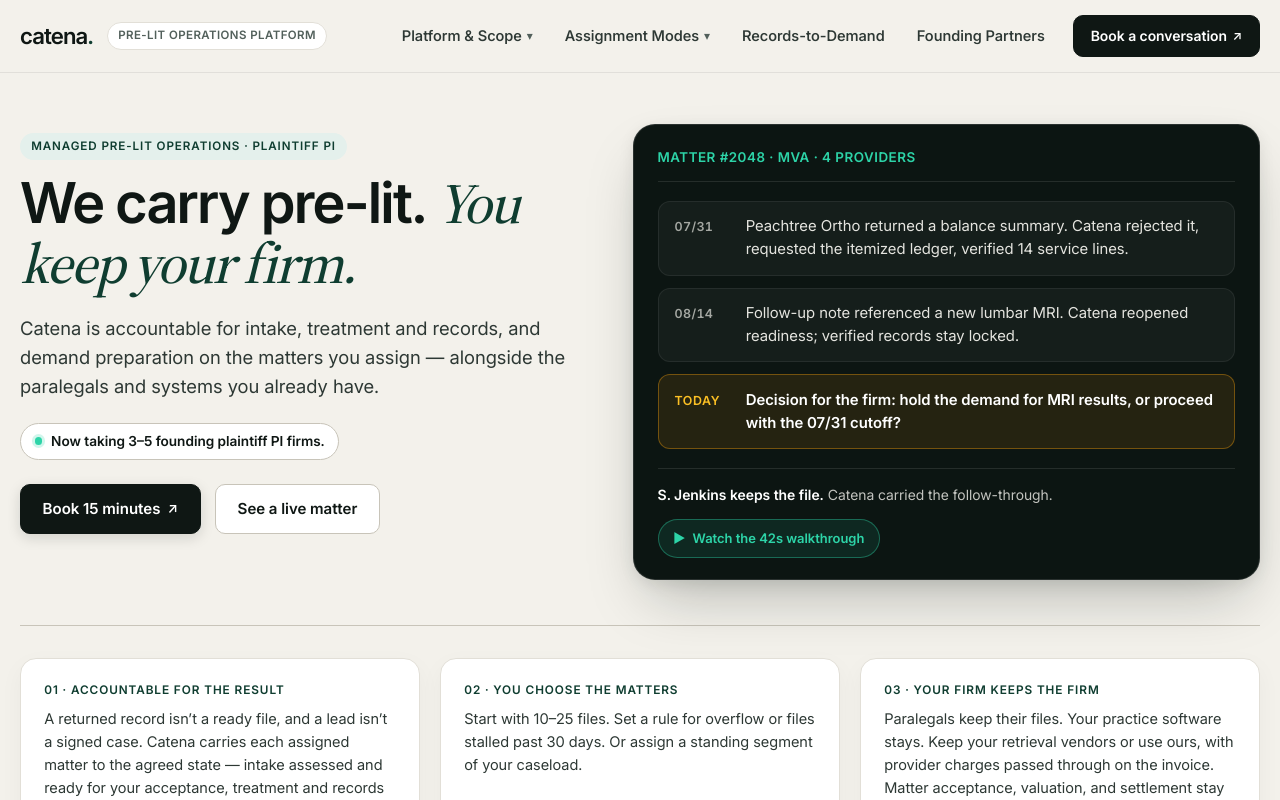
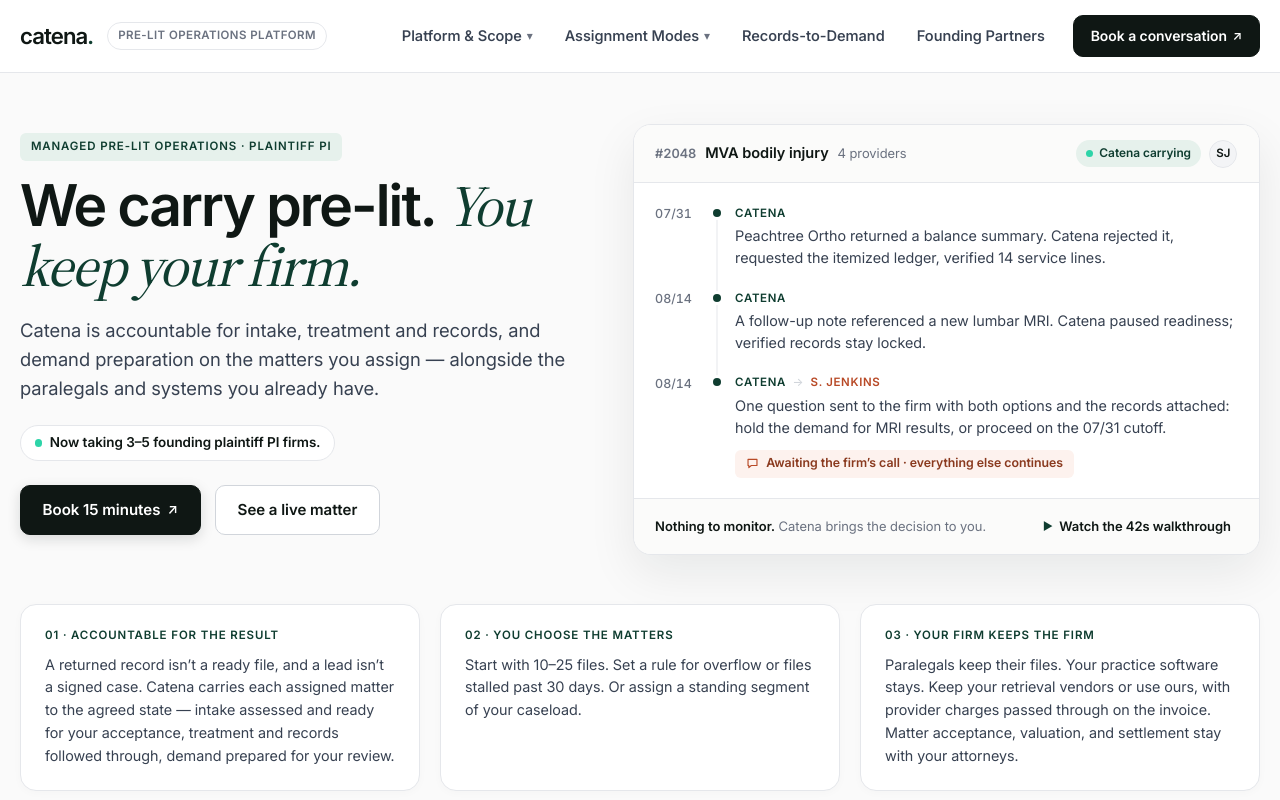
Before and after one commit to PrimeElixir/catena-landing, a Next.js app: page / in a window 1280 px wide. Shown: the top 800 px of the page. Built offline with nearby package versions, Linux system fonts and the light colour scheme.

Commit message:
Update palette to cool near-white (#fafafa), remove amber, and redesign Hero Matter #2048 card as a light timeline UI

```diff
--- a/src/app/globals.css
+++ b/src/app/globals.css
@@ -16,33 +16,33 @@
 
 :root {
   color-scheme: light;
-  /* Warm Sand & Crisp White Surface System (Apollo / Harvey / Finch inspired) */
-  --bg: #f3f1eb;
+  /* Crisp Near-White & Forest Green Surface System */
+  --bg: #fafafa;
   --surface: #ffffff;
-  --surface-subtle: #f8f7f3;
-  --surface-tinted: #eef3f0;
+  --surface-subtle: #fbfbfa;
+  --surface-tinted: #f4f8f6;
   --obsidian: #0c1512;
   --obsidian-card: #12201b;
   --obsidian-elevated: #182a23;
 
   --ink: #0f1714;
-  --ink-secondary: #2d3834;
-  --muted: #52605b;
-
-  --line: #e2dfd7;
-  --line-strong: #c8c4b9;
+  --ink-secondary: #374151;
+  --muted: #6b7280;
+
+  --line: #e5e7eb;
+  --line-strong: #d1d5db;
 
   --accent: #0f3d30;
   --accent-hover: #0a2920;
-  --accent-soft: #e4f0ec;
+  --accent-soft: #e6f1ec;
   --emerald-bright: #2dd4a8;
   --copper: #b84a27;
   --copper-soft: #fdf2ee;
-  --amber: #f59e0b;
+  --copper-ink: #8a3a1f;
 
   --font-sans:
     "Catena Sans", ui-sans-serif, -apple-system, BlinkMacSystemFont, "Segoe UI",
-     sans-serif;
+    sans-serif;
   --font-serif: "Catena Serif", Georgia, Cambria, "Times New Roman", serif;
   --wrap: 1320px;
   --ease-out: cubic-bezier(0.16, 1, 0.3, 1);
@@ -162,8 +162,8 @@
   position: sticky;
   top: 0;
   z-index: 90;
-  border-bottom: 1px solid rgba(15, 23, 20, 0.08);
-  background: rgba(243, 241, 235, 0.9);
+  border-bottom: 1px solid var(--line);
+  background: rgba(255, 255, 255, 0.92);
   backdrop-filter: blur(14px);
 }
 
@@ -465,12 +465,12 @@
   display: inline-flex;
   align-items: center;
   gap: 0.45rem;
-  margin: 0 0 0.85rem;
-  padding: 0.28rem 0.7rem;
-  border-radius: 999px;
+  margin: 0 0 0.95rem;
+  padding: 0.3rem 0.68rem;
+  border-radius: 6px;
   background: var(--accent-soft);
   color: var(--accent);
-  font-size: 0.73rem;
+  font-size: 0.72rem;
   font-weight: 700;
   letter-spacing: 0.08em;
   text-transform: uppercase;
@@ -487,15 +487,15 @@
 }
 
 h1 {
-  font-size: clamp(2.45rem, 4.4vw, 3.85rem);
-  font-weight: 650;
-  line-height: 1.05;
+  font-size: clamp(2.55rem, 4.5vw, 3.95rem);
+  font-weight: 700;
+  line-height: 1.04;
 }
 
 h1 em {
   font-family: var(--font-serif);
   font-style: italic;
-  font-weight: 500;
+  font-weight: 450;
   color: var(--accent);
 }
 
@@ -521,14 +521,14 @@
 
 .surface-card {
   background: var(--surface);
-  border: 1px solid rgba(15, 23, 20, 0.08);
+  border: 1px solid var(--line);
   border-radius: 24px;
   padding: clamp(2rem, 4.5vw, 3.75rem);
-  box-shadow: 0 4px 20px rgba(12, 21, 18, 0.03);
+  box-shadow: 0 4px 20px rgba(15, 23, 20, 0.03);
 }
 
 .surface-card-tinted {
-  background: linear-gradient(180deg, #ffffff 0%, #f6faf8 100%);
+  background: linear-gradient(180deg, #ffffff 0%, #f7faf9 100%);
 }
 
 .section-header-compact {
@@ -679,36 +679,34 @@
   margin-top: 1.4rem;
   display: inline-flex;
   align-items: center;
-  gap: 0.55rem;
-  padding: 0.42rem 0.85rem;
+  gap: 0.5rem;
+  padding: 0.4rem 0.85rem;
   border-radius: 999px;
   background: var(--surface);
-  border: 1px solid var(--line-strong);
-  font-size: 0.86rem;
+  border: 1px solid var(--line);
+  font-size: 0.85rem;
   font-weight: 600;
   color: var(--ink);
 }
 
 .hero-pillar-strip {
-  margin-top: clamp(2rem, 3.5vw, 3rem);
+  margin-top: clamp(2.25rem, 3.8vw, 3.25rem);
   display: grid;
   grid-template-columns: repeat(3, minmax(0, 1fr));
   gap: 1.25rem;
-  padding-top: clamp(1.5rem, 2.5vw, 2.25rem);
-  border-top: 1px solid var(--line-strong);
 }
 
 .hero-pillar-col {
-  padding: 1.35rem 1.45rem;
+  padding: 1.4rem 1.5rem;
   border-radius: 16px;
   background: var(--surface);
   border: 1px solid var(--line);
-  box-shadow: 0 8px 24px rgba(12, 21, 18, 0.04);
+  box-shadow: 0 2px 10px rgba(15, 23, 20, 0.025);
 }
 
 .hero-pillar-kicker {
   display: block;
-  font-size: 0.74rem;
+  font-size: 0.72rem;
   font-weight: 700;
   text-transform: uppercase;
   letter-spacing: 0.08em;
@@ -718,7 +716,7 @@
 
 .hero-pillar-col p {
   margin: 0;
-  font-size: 0.92rem;
+  font-size: 0.91rem;
   line-height: 1.56;
   color: var(--ink-secondary);
 }
@@ -812,7 +810,7 @@
   border-radius: 14px;
   background: var(--surface);
   border: 1px solid var(--line);
-  box-shadow: 0 12px 28px rgba(12, 21, 18, 0.06);
+  box-shadow: 0 12px 28px rgba(15, 23, 20, 0.06);
   animation: fadeSlideDown 0.22s var(--ease-out);
 }
 
@@ -833,7 +831,7 @@
 }
 
 /* ==========================================================================
-   HERO INTERACTIVE STAGE (LIVE MATTER VIEW + 42s WALKTHROUGH VIDEO)
+   HERO INTERACTIVE STAGE (LIGHT TIMELINE MATTER CARD + 42s WALKTHROUGH VIDEO)
    ========================================================================== */
 
 .control-plane {
@@ -848,77 +846,207 @@
 }
 
 .hero-story-card {
-  padding: 1.35rem 1.5rem;
+  background: var(--surface);
+  border: 1px solid var(--line);
+  border-radius: 18px;
+  overflow: hidden;
+  color: var(--ink);
+  box-shadow: 0 18px 48px rgba(15, 23, 20, 0.08);
 }
 
 .matter-story-window {
   display: flex;
   flex-direction: column;
-  gap: 1.15rem;
 }
 
 .matter-story-header {
   display: flex;
+  flex-wrap: wrap;
   align-items: center;
   justify-content: space-between;
-  padding-bottom: 0.85rem;
-  border-bottom: 1px solid rgba(255, 255, 255, 0.1);
-}
-
-.matter-story-title {
-  font-size: 0.84rem;
+  gap: 0.75rem;
+  padding: 0.9rem 1.35rem;
+  background: var(--surface-subtle);
+  border-bottom: 1px solid var(--line);
+}
+
+.matter-story-meta {
+  display: flex;
+  align-items: baseline;
+  flex-wrap: wrap;
+  gap: 0.55rem;
+}
+
+.matter-story-id {
+  font-size: 0.8rem;
+  font-weight: 600;
+  font-variant-numeric: tabular-nums;
+  color: var(--muted);
+}
+
+.matter-story-name {
+  font-size: 0.92rem;
+  font-weight: 650;
+  color: var(--ink);
+}
+
+.matter-story-providers {
+  font-size: 0.82rem;
+  color: var(--muted);
+}
+
+.matter-story-badges {
+  display: inline-flex;
+  align-items: center;
+  gap: 0.5rem;
+}
+
+.matter-status-chip {
+  display: inline-flex;
+  align-items: center;
+  gap: 0.38rem;
+  padding: 0.26rem 0.65rem;
+  border-radius: 999px;
+  background: var(--accent-soft);
+  color: var(--accent);
+  font-size: 0.75rem;
+  font-weight: 600;
+}
+
+.matter-status-dot {
+  width: 0.42rem;
+  height: 0.42rem;
+  border-radius: 999px;
+  background: var(--emerald-bright);
+}
+
+.matter-owner-avatar {
+  display: inline-flex;
+  width: 1.75rem;
+  height: 1.75rem;
+  align-items: center;
+  justify-content: center;
+  border-radius: 999px;
+  background: #f3f4f6;
+  border: 1px solid var(--line);
+  color: var(--ink);
+  font-size: 0.72rem;
   font-weight: 700;
-  letter-spacing: 0.04em;
-  text-transform: uppercase;
-  color: var(--emerald-bright);
+  letter-spacing: 0.02em;
 }
 
 .matter-story-events {
   display: flex;
   flex-direction: column;
-  gap: 0.75rem;
+  padding: 1.35rem 1.35rem 1.25rem;
+  background: var(--surface);
 }
 
 .matter-story-row {
   display: grid;
-  grid-template-columns: 3.6rem 1fr;
-  gap: 0.85rem;
-  align-items: baseline;
-  padding: 0.85rem 1rem;
-  border-radius: 12px;
-  background: rgba(255, 255, 255, 0.04);
-  border: 1px solid rgba(255, 255, 255, 0.07);
-}
-
-.matter-story-row-decision {
-  background: rgba(245, 158, 11, 0.11);
-  border-color: rgba(245, 158, 11, 0.38);
+  grid-template-columns: 2.75rem 1.25rem 1fr;
+  gap: 0.5rem;
+  align-items: stretch;
 }
 
 .matter-story-date {
   font-size: 0.78rem;
+  font-weight: 500;
+  font-variant-numeric: tabular-nums;
+  color: var(--muted);
+  line-height: 1.4;
+  padding-top: 0.05rem;
+}
+
+.matter-story-rail {
+  position: relative;
+  display: flex;
+  justify-content: center;
+}
+
+.matter-story-rail::before {
+  content: "";
+  position: absolute;
+  top: 0.45rem;
+  bottom: -0.45rem;
+  left: 50%;
+  width: 1px;
+  background: var(--line);
+  transform: translateX(-50%);
+}
+
+.matter-story-row-last .matter-story-rail::before {
+  display: none;
+}
+
+.matter-story-dot {
+  position: relative;
+  z-index: 1;
+  width: 0.5rem;
+  height: 0.5rem;
+  margin-top: 0.25rem;
+  border-radius: 999px;
+  background: var(--accent);
+  box-shadow: 0 0 0 3px var(--surface);
+}
+
+.matter-story-body {
+  padding-bottom: 1.25rem;
+}
+
+.matter-story-row-last .matter-story-body {
+  padding-bottom: 0;
+}
+
+.matter-actor-line {
+  display: flex;
+  align-items: center;
+  gap: 0.4rem;
+  font-size: 0.72rem;
   font-weight: 700;
-  font-variant-numeric: tabular-nums;
-  letter-spacing: 0.03em;
-  color: rgba(246, 245, 240, 0.64);
-}
-
-.matter-story-date-today {
-  color: #fbbf24;
+  letter-spacing: 0.06em;
   text-transform: uppercase;
-  letter-spacing: 0.05em;
+  line-height: 1.4;
+  margin-bottom: 0.25rem;
+}
+
+.matter-actor-catena {
+  color: var(--accent);
+}
+
+.matter-actor-arrow {
+  color: var(--line-strong);
+  font-weight: 500;
+}
+
+.matter-actor-firm {
+  color: var(--copper);
 }
 
 .matter-story-text {
   margin: 0;
-  font-size: 0.94rem;
-  line-height: 1.52;
-  color: rgba(246, 245, 240, 0.92);
-}
-
-.matter-story-decision-text {
-  color: #ffffff;
-  font-weight: 600;
+  font-size: 0.91rem;
+  line-height: 1.54;
+  color: var(--ink-secondary);
+}
+
+.matter-awaiting-tag {
+  margin-top: 0.65rem;
+  display: inline-flex;
+  align-items: center;
+  gap: 0.45rem;
+  padding: 0.34rem 0.68rem;
+  border-radius: 6px;
+  background: var(--copper-soft);
+  color: var(--copper-ink);
+  font-size: 0.78rem;
+  font-weight: 600;
+  line-height: 1.35;
+}
+
+.matter-awaiting-icon {
+  color: var(--copper);
+  flex-shrink: 0;
 }
 
 .matter-story-footer {
@@ -927,43 +1055,47 @@
   align-items: center;
   justify-content: space-between;
   gap: 0.85rem;
-  padding-top: 0.95rem;
-  border-top: 1px solid rgba(255, 255, 255, 0.1);
+  padding: 0.85rem 1.35rem;
+  background: var(--surface-subtle);
+  border-top: 1px solid var(--line);
 }
 
 .matter-story-attribution {
   margin: 0;
-  font-size: 0.88rem;
-  color: rgba(246, 245, 240, 0.78);
+  font-size: 0.82rem;
+  color: var(--muted);
 }
 
 .matter-story-attribution strong {
-  color: #ffffff;
+  color: var(--ink);
   font-weight: 650;
 }
 
 .matter-walkthrough-btn {
   display: inline-flex;
   align-items: center;
-  gap: 0.45rem;
-  padding: 0.5rem 0.9rem;
-  border-radius: 999px;
-  border: 1px solid rgba(45, 212, 168, 0.38);
-  background: rgba(45, 212, 168, 0.1);
-  color: var(--emerald-bright);
+  gap: 0.4rem;
+  padding: 0.25rem 0.4rem;
+  border: none;
+  border-radius: 6px;
+  background: transparent;
+  color: var(--ink);
   font-size: 0.82rem;
-  font-weight: 650;
+  font-weight: 600;
   cursor: pointer;
   transition:
-    background 0.18s ease,
-    border-color 0.18s ease,
-    color 0.18s ease;
+    color 0.16s ease,
+    background 0.16s ease;
 }
 
 .matter-walkthrough-btn:hover {
-  background: var(--emerald-bright);
-  border-color: var(--emerald-bright);
-  color: var(--obsidian);
+  color: var(--accent);
+  background: var(--accent-soft);
+}
+
+.matter-play-icon {
+  font-size: 0.68rem;
+  color: var(--accent);
 }
 
 .cp-stage-switcher {
@@ -1009,11 +1141,11 @@
 }
 
 .cp-live-indicator {
-  width: 0.48rem;
-  height: 0.48rem;
+  width: 0.45rem;
+  height: 0.45rem;
   border-radius: 999px;
   background: var(--emerald-bright);
-  box-shadow: 0 0 0 3px rgba(45, 212, 168, 0.22);
+  flex-shrink: 0;
 }
 
 .cp-tabs {
@@ -1052,6 +1184,12 @@
   border: 1px solid rgba(255, 255, 255, 0.1);
 }
 
+.hero-story-card .cp-video-stage {
+  border-radius: 0;
+  border: none;
+  background: var(--surface);
+}
+
 .cp-video-stage video {
   width: 100%;
   height: auto;
@@ -1067,6 +1205,13 @@
   padding: 0.85rem 1rem;
   font-size: 0.8rem;
   color: rgba(246, 245, 240, 0.78);
+}
+
+.hero-story-card .cp-video-footer {
+  background: var(--surface-subtle);
+  border-top: 1px solid var(--line);
+  color: var(--ink-secondary);
+  padding: 0.85rem 1.35rem;
 }
 
 .cp-back-btn {
@@ -1080,6 +1225,17 @@
   cursor: pointer;
 }
 
+.hero-story-card .cp-back-btn {
+  border-color: var(--line-strong);
+  background: var(--surface);
+  color: var(--ink);
+}
+
+.hero-story-card .cp-back-btn:hover {
+  border-color: var(--accent);
+  color: var(--accent);
+}
+
 .cp-window {
   background: var(--obsidian-card);
   border: 1px solid rgba(255, 255, 255, 0.09);
@@ -1256,8 +1412,8 @@
 }
 
 .cp-chip-warn {
-  background: rgba(245, 158, 11, 0.16);
-  color: #fcd34d;
+  background: rgba(184, 74, 39, 0.22);
+  color: #f6b49d;
 }
 
 .cp-matrix-drilldown {
@@ -1294,8 +1450,8 @@
 }
 
 .cp-decision-card {
-  background: rgba(245, 158, 11, 0.08);
-  border-color: rgba(245, 158, 11, 0.28);
+  background: rgba(184, 74, 39, 0.14);
+  border-color: rgba(184, 74, 39, 0.38);
 }
 
 .cp-card-kicker {
@@ -1311,7 +1467,7 @@
 }
 
 .cp-kicker-copper {
-  color: #fbbf24;
+  color: #f6b49d;
 }
 
 .cp-pulse-dot {
@@ -1764,8 +1920,8 @@
 }
 
 .artifact-val-warn {
-  background: rgba(245, 158, 11, 0.18);
-  color: #fcd34d;
+  background: rgba(184, 74, 39, 0.22);
+  color: #f6b49d;
 }
 
 .artifact-val-firm {
@@ -1818,7 +1974,7 @@
 }
 
 .resp-pill-firm {
-  border-color: rgba(245, 158, 11, 0.3);
+  border-color: rgba(184, 74, 39, 0.38);
 }
 
 .pill-box-tag {
@@ -1832,7 +1988,7 @@
 }
 
 .pill-box-tag-firm {
-  color: #fbbf24;
+  color: #f6b49d;
 }
 
 .resp-pill-box h4 {
--- a/src/components/InteractivePlatformShowcase.tsx
+++ b/src/components/InteractivePlatformShowcase.tsx
@@ -224,7 +224,7 @@
 
   return (
     <div
-      className="control-plane hero-story-card"
+      className="hero-story-card"
       aria-label="Matter #2048 follow-through example"
     >
       {showVideo ? (
@@ -253,7 +253,8 @@
           <div className="cp-video-footer">
             <span>
               <strong>42-second walkthrough:</strong> How Catena resolves missing
-              CPT bills, reopens state on new treatment, and stages the demand.
+              CPT bills, pauses readiness on new treatment, and routes the
+              decision.
             </span>
             <button
               type="button"
@@ -267,50 +268,114 @@
       ) : (
         <div className="matter-story-window">
           <div className="matter-story-header">
-            <span className="matter-story-title">
-              Matter #2048 · MVA · 4 providers
+            <div className="matter-story-meta">
+              <span className="matter-story-id">#2048</span>
+              <span className="matter-story-name">MVA bodily injury</span>
+              <span className="matter-story-providers">4 providers</span>
+            </div>
+            <div className="matter-story-badges">
+              <span className="matter-status-chip">
+                <span className="matter-status-dot" aria-hidden="true" />
+                Catena carrying
               </span>
+              <span
+                className="matter-owner-avatar"
+                title="S. Jenkins (Firm Paralegal)"
+              >
+                SJ
+              </span>
+            </div>
           </div>
 
           <div className="matter-story-events">
             <div className="matter-story-row">
               <span className="matter-story-date">07/31</span>
+              <div className="matter-story-rail" aria-hidden="true">
+                <span className="matter-story-dot" />
+              </div>
+              <div className="matter-story-body">
+                <div className="matter-actor-line">
+                  <span className="matter-actor-catena">CATENA</span>
+                </div>
                 <p className="matter-story-text">
-                Peachtree Ortho returned a balance summary. Catena rejected it,
-                requested the itemized ledger, verified 14 service lines.
+                  Peachtree Ortho returned a balance summary. Catena rejected
+                  it, requested the itemized ledger, verified 14 service lines.
                 </p>
+              </div>
             </div>
 
             <div className="matter-story-row">
               <span className="matter-story-date">08/14</span>
+              <div className="matter-story-rail" aria-hidden="true">
+                <span className="matter-story-dot" />
+              </div>
+              <div className="matter-story-body">
+                <div className="matter-actor-line">
+                  <span className="matter-actor-catena">CATENA</span>
+                </div>
                 <p className="matter-story-text">
-                Follow-up note referenced a new lumbar MRI. Catena reopened
+                  A follow-up note referenced a new lumbar MRI. Catena paused
                   readiness; verified records stay locked.
                 </p>
               </div>
+            </div>
 
-            <div className="matter-story-row matter-story-row-decision">
-              <span className="matter-story-date matter-story-date-today">
-                Today
+            <div className="matter-story-row matter-story-row-last">
+              <span className="matter-story-date">08/14</span>
+              <div className="matter-story-rail" aria-hidden="true">
+                <span className="matter-story-dot" />
+              </div>
+              <div className="matter-story-body">
+                <div className="matter-actor-line">
+                  <span className="matter-actor-catena">CATENA</span>
+                  <span className="matter-actor-arrow" aria-hidden="true">
+                    →
                   </span>
-              <p className="matter-story-text matter-story-decision-text">
-                Decision for the firm: hold the demand for MRI results, or
-                proceed with the 07/31 cutoff?
+                  <span className="matter-actor-firm">S. JENKINS</span>
+                </div>
+                <p className="matter-story-text">
+                  One question sent to the firm with both options and the
+                  records attached: hold the demand for MRI results, or proceed
+                  on the 07/31 cutoff.
                 </p>
+                <div className="matter-awaiting-tag">
+                  <svg
+                    className="matter-awaiting-icon"
+                    width="13"
+                    height="13"
+                    viewBox="0 0 16 16"
+                    fill="none"
+                    aria-hidden="true"
+                  >
+                    <path
+                      d="M2.5 3h11v7.5H6.5L3.5 13v-2.5h-1V3Z"
+                      stroke="currentColor"
+                      strokeWidth="1.4"
+                      strokeLinejoin="round"
+                    />
+                  </svg>
+                  <span>
+                    Awaiting the firm’s call · everything else continues
+                  </span>
+                </div>
+              </div>
             </div>
           </div>
 
           <div className="matter-story-footer">
             <p className="matter-story-attribution">
-              <strong>S. Jenkins keeps the file.</strong> Catena carried the
-              follow-through.
+              <strong>Nothing to monitor.</strong> Catena brings the decision to
+              you.
             </p>
             <button
               type="button"
               className="matter-walkthrough-btn"
               onClick={() => setShowVideo(true)}
             >
-              <span aria-hidden="true">▶</span> Watch the 42s walkthrough
+              <span className="matter-play-icon" aria-hidden="true">
+                ▶
+              </span>{" "}
+              Watch the 42s walkthrough
             </button>
           </div>
         </div>
```
Lines whose indentation alone changed are shown as unchanged.
